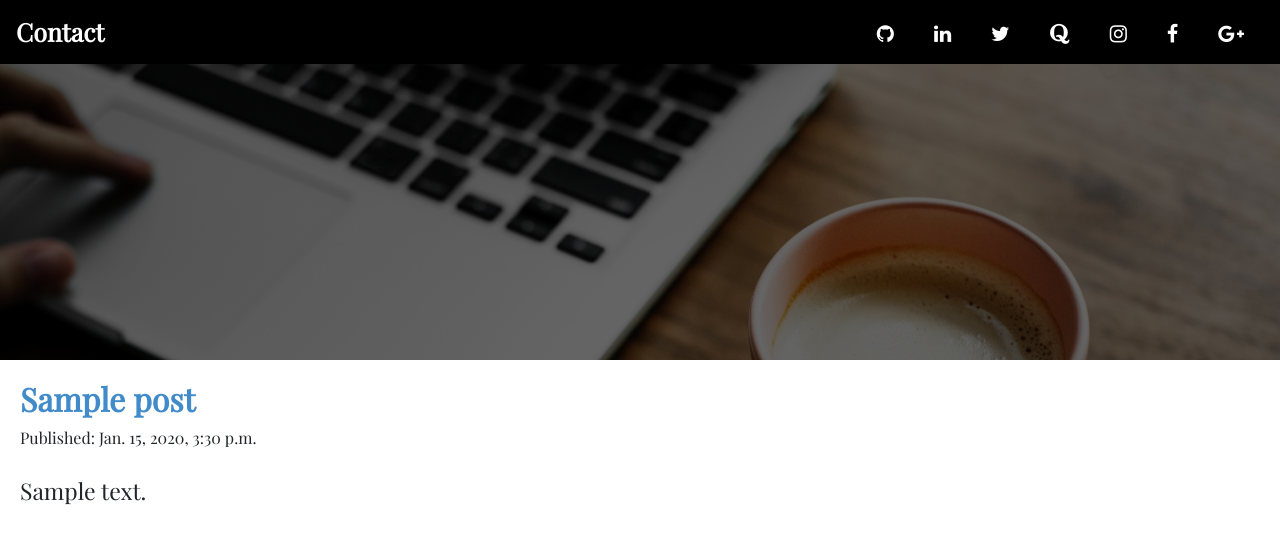
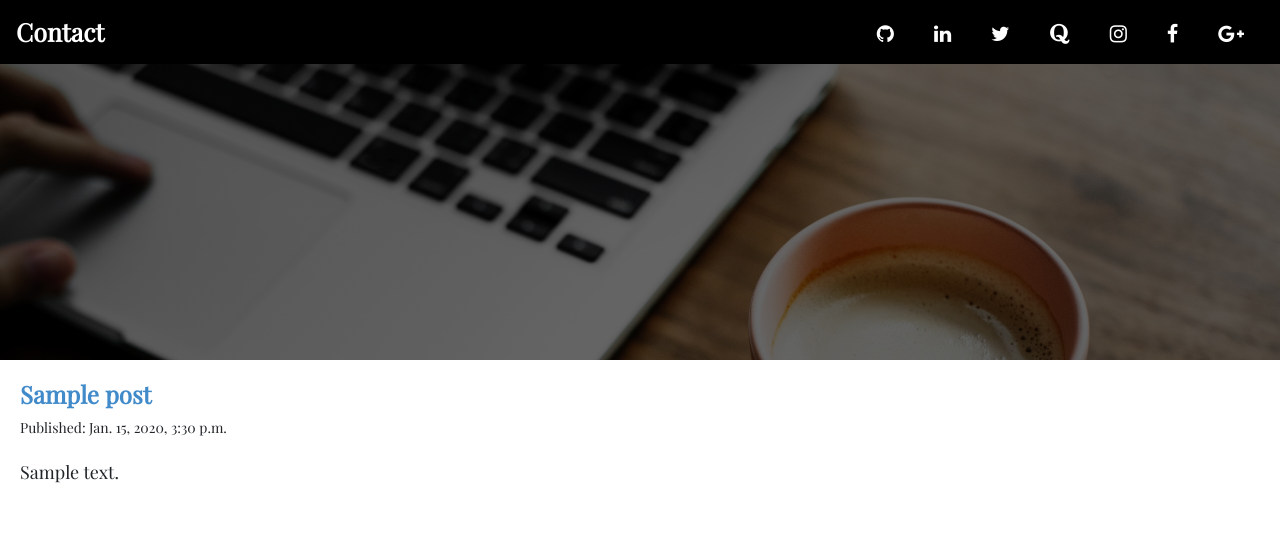
Before and after one commit to Priyanka-bhagat/My-blog, a Django app: page /post/1/ in a window 1280 px wide. Shown: the top 544 px of the page. Run offline with Django 3.2, Linux system fonts and the light colour scheme; tables that the repository leaves empty hold one stand-in row (values such as "Sample post"); some libraries are stand-ins or nearby versions.

Commit message:
Font size

```diff
--- a/mysite/blog/static/css/blog.css
+++ b/mysite/blog/static/css/blog.css
@@ -34,11 +34,11 @@ nav{
 }
 
 .date{
-    font-size: 16px;
+    font-size: 14px;
 }
 p{
     font-family: 'Playfair Display';
-    font-size: 23px;
+    font-size: 18px;
 }
 .ic{
 
--- a/mysite/blog/static/css/post_detail.css
+++ b/mysite/blog/static/css/post_detail.css
@@ -25,17 +25,17 @@ a{
     padding: 20px 20px 20px 20px;
     font-family: 'Playfair Display';
     }
-h2{
+h4{
         color: #428bca;
 
         font-weight: bold;
  }
  .date{
-        font-size: 16px;
+        font-size: 14px;
  }
   p{
 
-        font-size: 23px;
+        font-size: 18px;
  }
   .ic{
 
--- a/mysite/blog/templates/blog/post_detail.html
+++ b/mysite/blog/templates/blog/post_detail.html
@@ -57,7 +57,7 @@
                                     {% if post.published_date %}
                                     <div class="col-lg-12 col-md-12">
 
-                                                <h2>{{ post.title }}</h2>
+                                                <h4>{{ post.title }}</h4>
                                                 <div class="date">
                                                    Published: {{ post.published_date }}
                                                    <br>
--- a/mysite/blog/templates/blog/post_list.html
+++ b/mysite/blog/templates/blog/post_list.html
@@ -5,7 +5,7 @@
             {% for post in posts %}
 
                     <br>
-                <h2><a class="title" href="{% url 'post_detail' pk=post.pk %}">{{ post.title }}</a></h2>
+                <h4><a class="title" href="{% url 'post_detail' pk=post.pk %}">{{ post.title }}</a></h2>
                 <div class='date'>
                     Published: {{ post.published_date }}
                     <br>
@@ -23,7 +23,7 @@
                     {% for post in posts %}
                     <div class="col-lg-12 col-xs-12">
 
-                            <h4><a href="{% url 'post_detail' pk=post.pk %}">{{ post.title }}</a></h4>
+                            <h6><a href="{% url 'post_detail' pk=post.pk %}">{{ post.title }}</a></h6>
                                 <div class="date">
                                         Published: {{ post.published_date }}
                                 </div>
```
